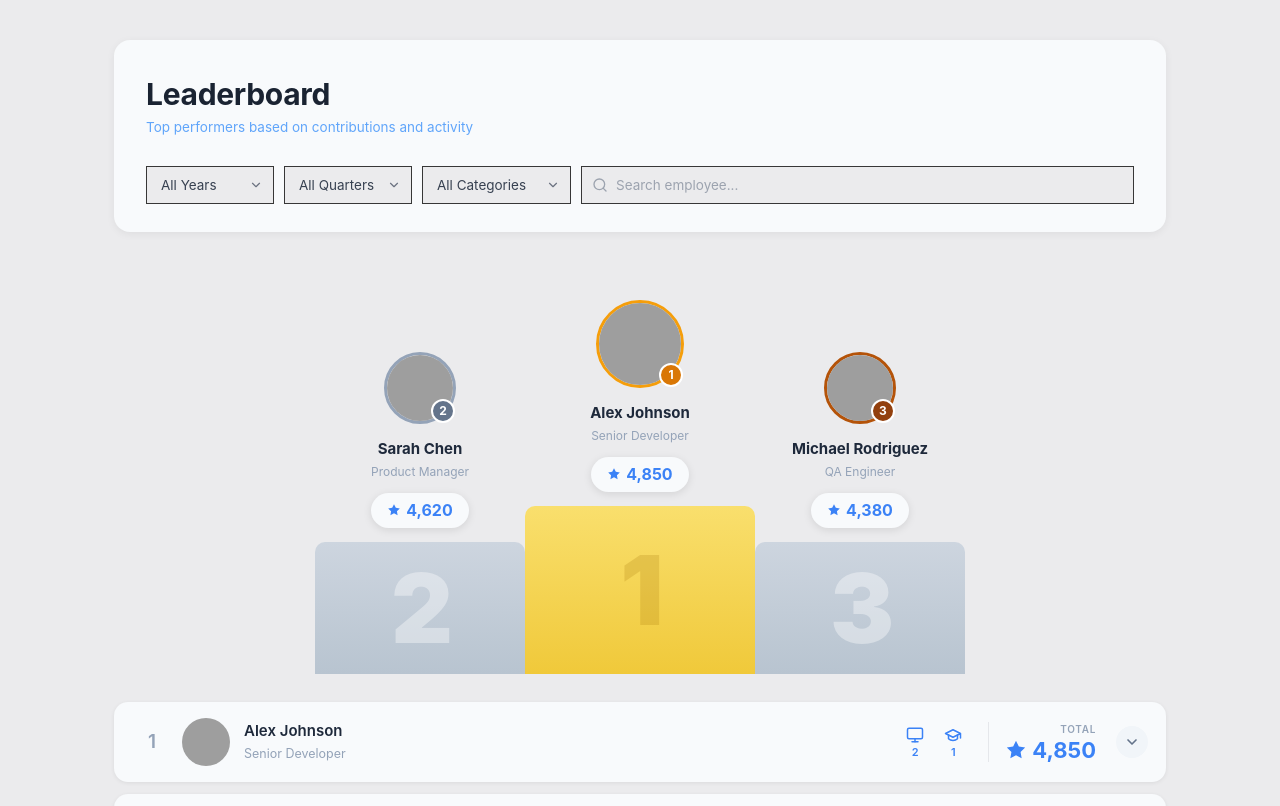
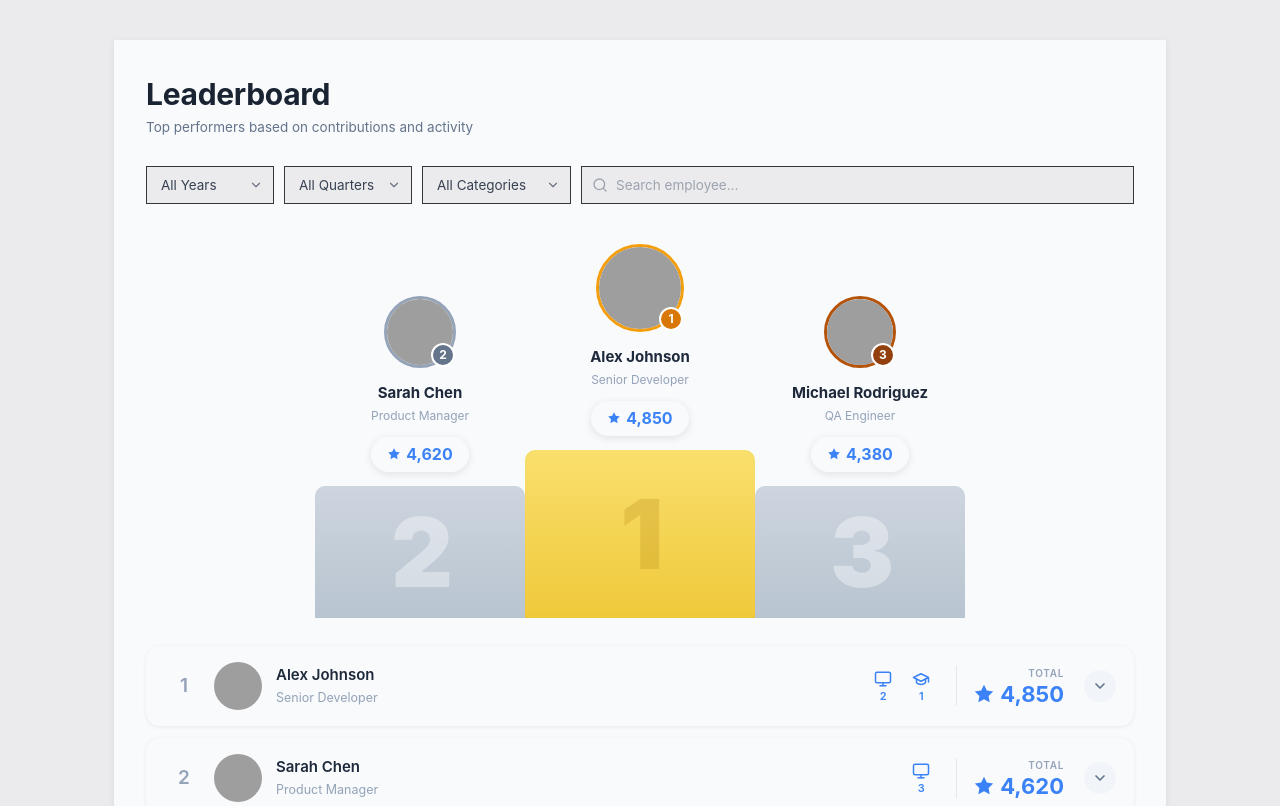
Before and after one commit to mluksha/ai-challenge-2, a React (Vite) app in the folder task-1/: page / in a window 1280 px wide. Shown: the top 806 px of the page. Built offline with nearby package versions, Linux system fonts and the light colour scheme; grey boxes are pictures that could not be loaded.

Commit message:
Update page background

```diff
--- a/task-1/src/components/Leaderboard.css
+++ b/task-1/src/components/Leaderboard.css
@@ -6,7 +6,7 @@
 
 .leaderboard-top-card {
   background: #f8fafc;
-  border-radius: 16px;
+  border-radius: 0;
   padding: 36px 32px 28px;
   box-shadow: 0 2px 8px rgba(0, 0, 0, 0.06);
   margin-bottom: 28px;
@@ -27,7 +27,7 @@
 
 .leaderboard-header p {
   font-size: 13.5px;
-  color: #60a5fa;
+  color: rgb(100, 116, 139);
   margin: 0;
 }
 
--- a/task-1/src/components/Leaderboard.tsx
+++ b/task-1/src/components/Leaderboard.tsx
@@ -89,7 +89,6 @@ export const Leaderboard: React.FC = () => {
           quarters={quarters}
           categories={categories}
         />
-      </div>
 
         <Pedestal employees={filteredEmployees} />
 
@@ -105,5 +104,6 @@ export const Leaderboard: React.FC = () => {
           )}
         </div>
       </div>
+    </div>
   );
 };
```
Lines whose indentation alone changed are shown as unchanged.
